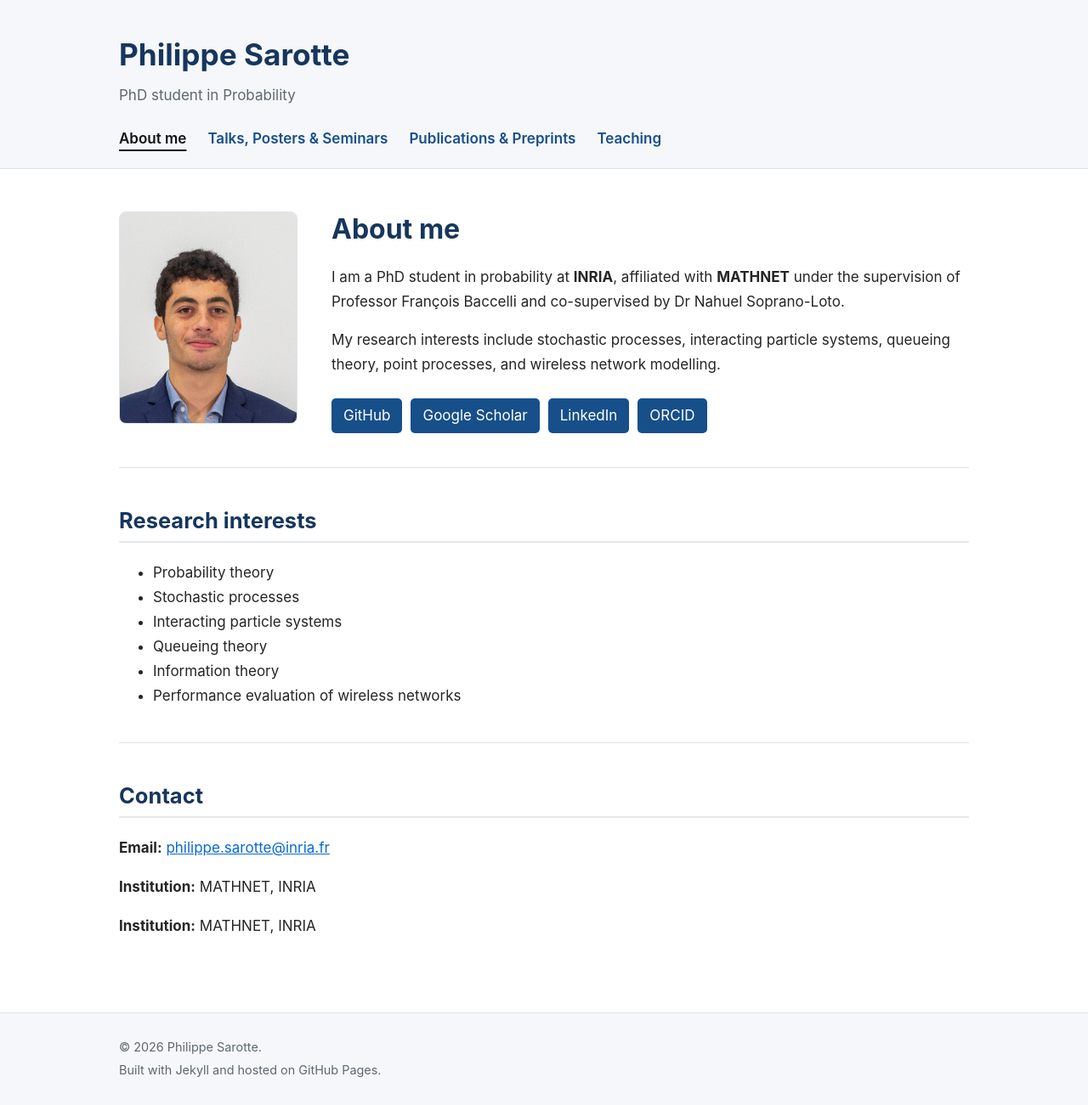
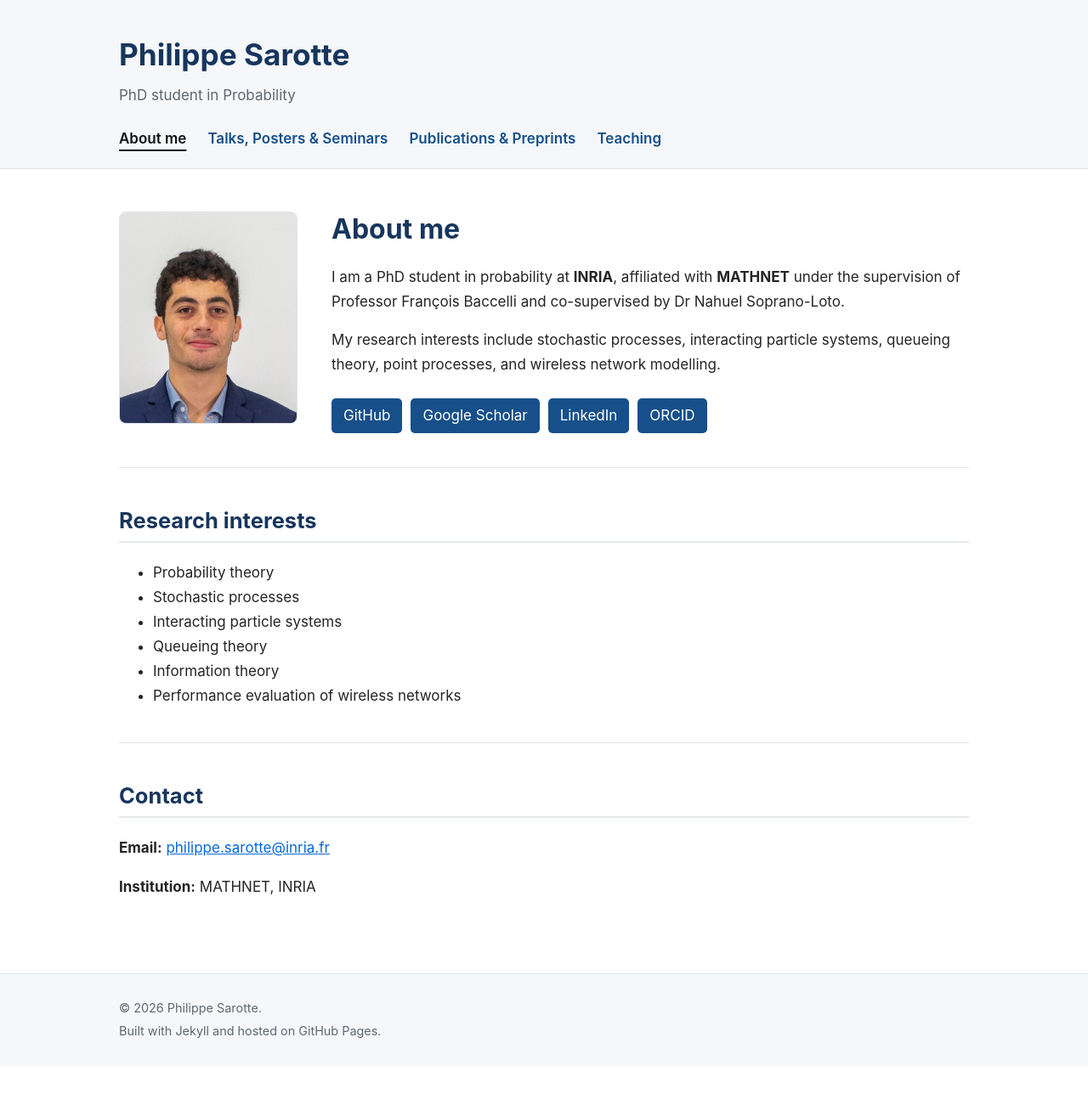
Before and after one commit to Philippe-Sarotte/Philippe-Sarotte.github.io, a Jekyll site: the page built from index.md, in a window 1280 px wide. Shown: the whole page at 85% size. Built offline with Jekyll 4.4.1, drawn with Linux system fonts in a browser that asks for light colours; after the commit the page ends 1255 px from its top, so only the background shows below that.

Commit message:
Remove duplicate institution entry
Removed duplicate institution information.

```diff
--- a/index.md
+++ b/index.md
@@ -70,5 +70,3 @@ permalink: /
 **Email:** [{{ site.author.email }}](mailto:{{ site.author.email }})
 
 **Institution:** {{ site.author.laboratory }}, {{ site.author.university }}
-
-**Institution:** {{ site.author.laboratory }}, {{ site.author.university }}
```
